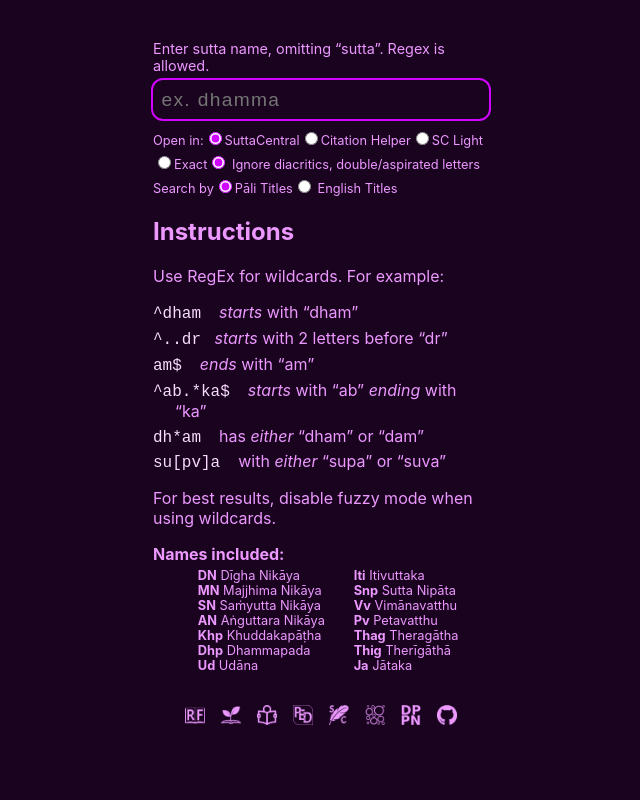
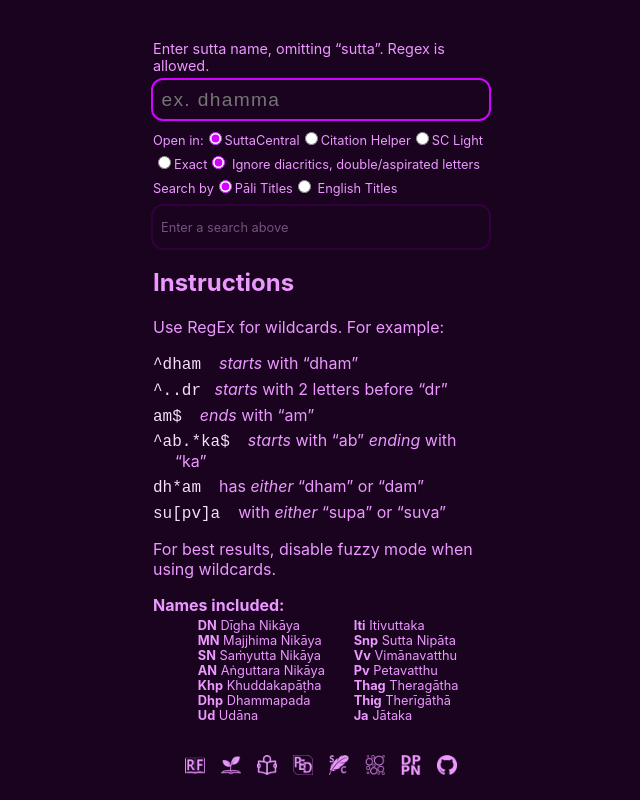
Before and after one commit to thesunshade/sutta-name-lookup, a React (Create React App) app: page / in a window 1280 px wide. Shown: the whole page, without its empty margins (319-959 px from the left). Built offline with nearby package versions, Linux system fonts and the light colour scheme.

Commit message:
outline search results

```diff
--- a/src/App.css
+++ b/src/App.css
@@ -1,6 +1,7 @@
 :root {
   --text: #ec98ff;
   --accent: #d105ff;
+  --dark: #33003e;
   --accent-light: #f8dbff;
   --disabled: #f4c1ff6b;
   --background: #19031e;
@@ -84,18 +85,18 @@
   list-style: none;
 }
 
-#result-list a .citation {
+.result-list a .citation {
   text-decoration: none;
   font-weight: bold;
   color: var(--accent);
 }
 
-#result-list a {
+.result-list a {
   text-decoration: none;
   color: var(--text);
 }
 
-#result-list a:hover {
+.result-list a:hover {
   text-decoration: underline;
 }
 
@@ -124,9 +125,13 @@
   direction: column;
 }
 
-#result-list {
+.result-list {
   line-height: 1.6rem;
   margin-left: 0rem;
+  outline: solid 2px var(--dark);
+  border-radius: 10px;
+  padding: .5rem;
+  margin-top: .5rem
 }
 
 /*Instructions area*/
--- a/src/ResultList.js
+++ b/src/ResultList.js
@@ -59,9 +59,11 @@
   }
 
   return (
-    <div id="result-list">
+    <div id="result-list" className="result-list">
       <div>
-        <span className="result-count">{userInput.length > 2 ? "results: " + list.length : ""}</span>
+        <span className="result-count">
+          {userInput.length > 2 ? "results: " + list.length : "Enter a search above"}
+        </span>
       </div>
       {list.map((item, index) => (
         <li key={index}>
```
